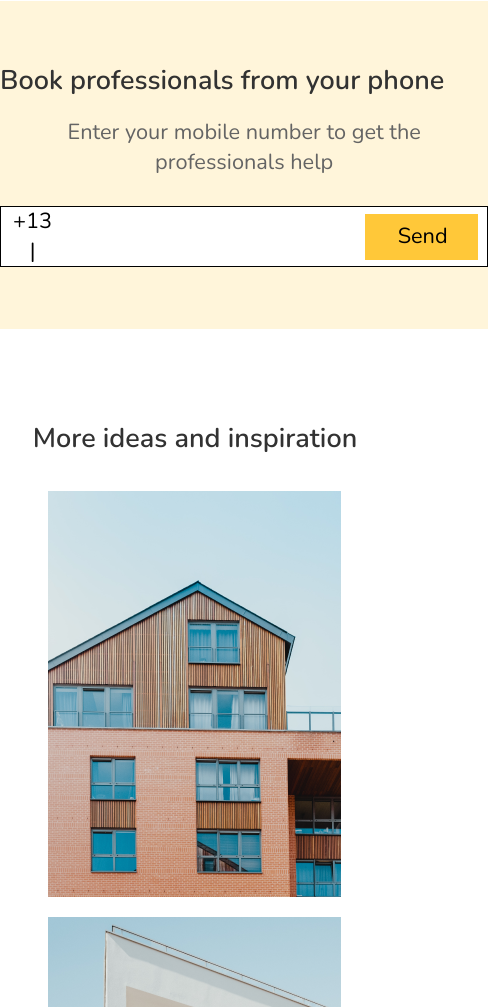
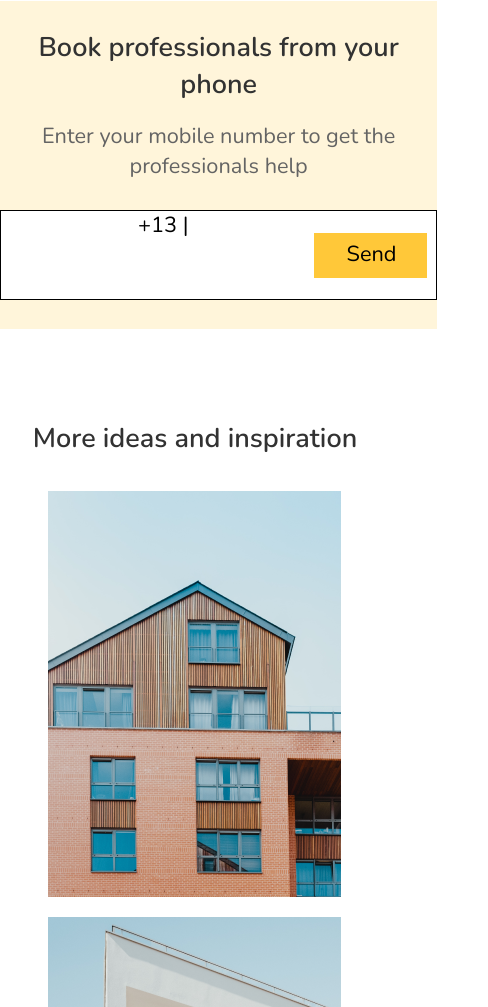
Before and after one commit to cihat/house-sale, a website: page index.html in a window 390 px wide. Shown: the part 2920-3927 px from the top of the page, 488 px wide, since content can reach past the window. Drawn offline with nearby package versions, Linux system fonts and the light colour scheme.

Commit message:
add new response setting in mobile.scss and mobile.css

```diff
--- a/index.html
+++ b/index.html
@@ -122,8 +122,10 @@
           <p>Enter your mobile number to get the professionals help</p>
           <div class="input-number">
             <div class="flag"></div>
-            <span>+13 | </span>
-            <input type="number" />
+            <div class="conta">
+              <span>+13 | </span>
+              <input type="number" />
+            </div>
             <button>Send</button>
           </div>
         </div>
--- a/scss/main.scss
+++ b/scss/main.scss
@@ -310,6 +310,7 @@
         align-items: center;
         border: 0.0625rem solid #000;
 
+        .conta {
           span {
             margin-left: 1rem;
             font-size: 1.8125rem;
@@ -327,6 +328,7 @@
             &::-webkit-outer-spin-button {
               -webkit-appearance: none;
               margin: 0;
+            }
           }
         }
         button {
```
Also changed, not shown: css/main.css. Lines whose indentation alone changed are shown as unchanged.
